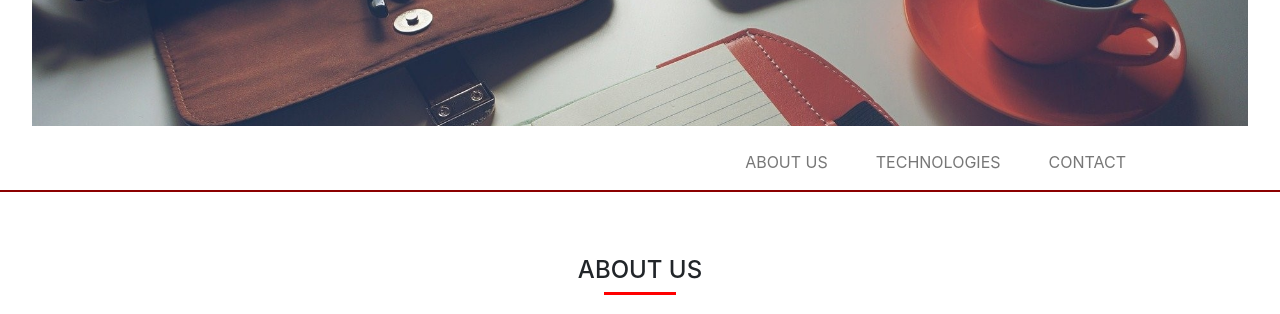
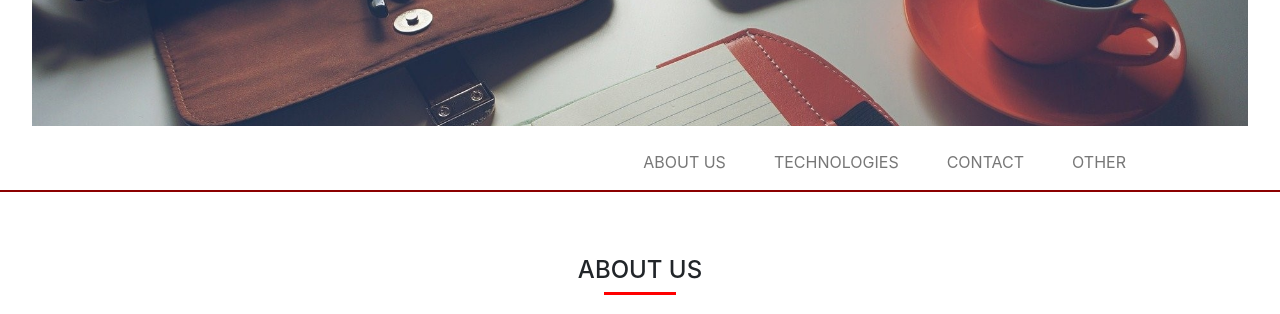
Before and after one commit to CarolKuch/MDlubis-podyplomowe, a plain HTML site: page index.html in a window 1280 px wide. Shown: the part 410-724 px from the top of the page. Drawn offline with nearby package versions, Linux system fonts and the light colour scheme; a web font is replaced by a local one.

Commit message:
Added element (link) to navbar

```diff
--- a/index.html
+++ b/index.html
@@ -55,7 +55,7 @@
                     <a href="#about"><li class="nav-item mr-5">about us</li></a>
                     <a href="#techs"> <li class="nav-item mr-5">technologies</li></a>
                     <a href="#contact"><li class="nav-item mr-5">contact</li></a>
-
+                    <a href="#other"><li class="nav-item mr-5">other</li></a>
                 </ul>
             </nav>
         </div>
@@ -73,7 +73,7 @@
                     <img src="img/img-wpress.svg" alt="HTML" class="tech-img img-wpress col-md-6 col-lg-4 p-2"/>
                 </div>
             </div>
-            <h2 class="about">Why choose us?</h2>
+            <h2 class="about" id="other">Why choose us?</h2>
             <p class="lorem">Lorem ipsum dolor sit amet, consectetur adipisicing elit. Odit rem, recusandae delectus maiores, quisquam praesentium consequatur dolores ipsam suscipit aut qui harum quibusdam consectetur vitae impedit hic deserunt facilis perspiciatis sit? Dolores et velit quas, reprehenderit debitis odio possimus explicabo inventore doloremque ullam? Odit officiis error repudiandae beatae consequuntur hic!</p>
         </div>
                 <div class="video-frame">
```
